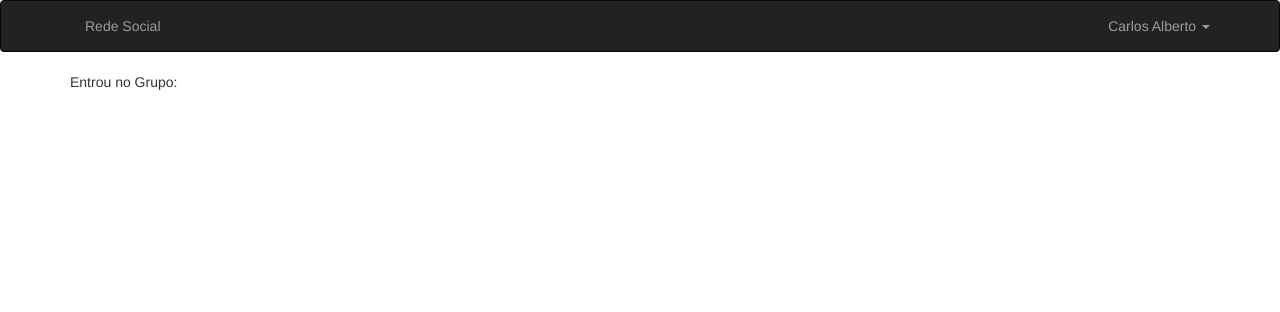
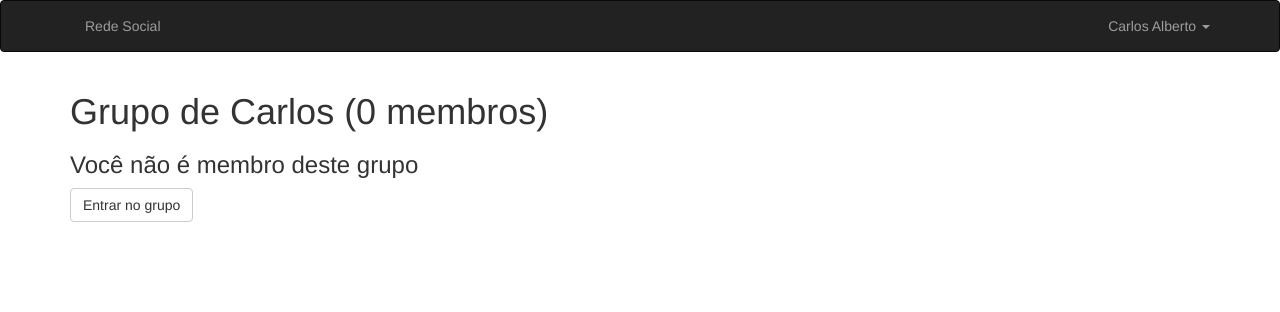
Before and after one commit to carlosaw/facebook, a PHP site: page /facebook/grupos/abrir/15 in a window 1280 px wide. Shown: the top 312 px of the page. Run offline with PHP 8.4, Linux system fonts and the light colour scheme; a user stored in the database is signed in; data comes from the database, SQL or seed files in the repository; tables that the repository leaves empty hold one stand-in row (values such as "Sample post").

Commit message:
Grupos-Ok

```diff
--- a/controllers/gruposController.php
+++ b/controllers/gruposController.php
@@ -10,13 +10,37 @@ class gruposController extends controller {
   public function abrir($id_grupo) {
     $u = new Usuarios();
 		$g = new Grupos();
+		$p = new Posts();
 
     $dados = array(
 			'usuario_nome' => ''
 		);
 		$dados['usuario_nome'] = $u->getNome($_SESSION['lgsocial']);
 
+		if(isset($_POST['post']) && !empty($_POST['post'])) {
+			$postmsg = addslashes($_POST['post']);
+			$foto = array();
+
+			if(isset($_FILES['foto']) && !empty($_FILES['foto']['tmp_name'])) {
+					$foto = $_FILES['foto'];
+			}
+			$p->addPost($postmsg, $foto, $id_grupo);
+		}
+
+		$dados['info'] = $g->getInfo($id_grupo);
+		$dados['id_grupo'] = $id_grupo;
+		$dados['is_membro'] = $g->isMembro($id_grupo, $_SESSION['lgsocial']);
+		$dados['qt_membros'] = $g->getQuantMembros($id_grupo);
+		$dados['feed'] = $p->getFeed($id_grupo);
+
     $this->loadTemplate('grupo', $dados);
   }
 
+  public function entrar($id_grupo) {
+    $id_usuario = $_SESSION['lgsocial'];
+    $g = new Grupos();
+    $g->addMembro($id_usuario, $id_grupo);
+		header("Location: ".BASE."grupos/abrir/".$id_grupo);
+  }
+
 }
--- a/models/grupos.php
+++ b/models/grupos.php
@@ -17,12 +17,54 @@ class Grupos extends model {
 
   public function criar($titulo) {
     $id_usuario = $_SESSION['lgsocial'];
-
+    // Insere o usuario logado no grupo
     $sql = "INSERT INTO grupos SET id_usuario = '$id_usuario', titulo = '$titulo'";
     $this->db->query($sql);
+    $id = $this->db->lastInsertId();
 
-    return $this->db->lastInsertId();// Loga usuario no grupo criado
+    // Insere o criador do grupo como membro
+    $sql = "INSERT INTO grupos_membros SET id_usuario = '$id_usuario', id_grupo = '$id'";
+    $this->db->query($sql);
+
+    return $id;
 
   }
 
+  public function getInfo($id_grupo) {
+    $array = array();
+
+    $sql = "SELECT * FROM grupos WHERE id = '$id_grupo'";
+    $sql = $this->db->query($sql) ;
+
+    if($sql->rowCount() > 0) {
+      $array = $sql->fetch();
+    }
+
+    return $array;
+  }
+  // Verifica se é membro do grupo
+  public function isMembro($id_grupo, $id_usuario) {
+    $sql = "SELECT * FROM grupos_membros WHERE id_grupo = '$id_grupo' AND id_usuario = '$id_usuario'";
+    $sql = $this->db->query($sql);
+
+    if($sql->rowCount() > 0) {
+      return true;
+    } else {
+      return false;
+    }
+  }
+  // Pega qtde. de membros do grupo
+  public function getQuantMembros($id_grupo) {
+    $sql = "SELECT COUNT(*) as c FROM grupos_membros WHERE id_grupo = '$id_grupo'";
+    $sql = $this->db->query($sql);
+    $sql = $sql->fetch();
+
+    return $sql['c'];
+  }
+  // Adiciona membro ao grupo
+  public function addMembro($id_usuario, $id_grupo) {
+    $sql = "INSERT INTO grupos_membros SET id_usuario = '$id_usuario', id_grupo = '$id_grupo'";
+    $this->db->query($sql);
+  }
+
 }
--- a/models/posts.php
+++ b/models/posts.php
@@ -1,7 +1,7 @@
 <?php
 class Posts extends model {
 
-  public function addPost($msg, $foto) {
+  public function addPost($msg, $foto, $id_grupo = '0') {
     $usuario = $_SESSION['lgsocial'];
 		$tipo = 'texto';
 		$url = '';
@@ -24,12 +24,12 @@ class Posts extends model {
 			}
     }
 
-    $sql = "INSERT INTO posts SET id_usuario = '$usuario', data_criacao = NOW(), tipo = '$tipo', texto = '$msg', url = '$url', id_grupo = '0'";
+    $sql = "INSERT INTO posts SET id_usuario = '$usuario', data_criacao = NOW(), tipo = '$tipo', texto = '$msg', url = '$url', id_grupo = '$id_grupo'";
     $this->db->query($sql);
 
   }
 
-	public function getFeed() {
+	public function getFeed($id_grupo = '0') {
 		$array = array();
 
 		$r = new Relacionamentos();
@@ -43,7 +43,7 @@ class Posts extends model {
 		(select count(*) from posts_likes where posts_likes.id_post = posts.id and posts_likes.id_usuario = '".$_SESSION['lgsocial']."') as liked,
 		(select count(*) from posts_comentarios where posts_comentarios.id_post = posts.id and posts_comentarios.id_usuario = '".$_SESSION['lgsocial']."') as comentarios
 		FROM posts
-		WHERE id_usuario IN (".implode(',', $ids).")
+		WHERE id_usuario IN (".implode(',', $ids).") AND id_grupo = '$id_grupo'
 		ORDER BY data_criacao DESC";
 		$sql = $this->db->query($sql);
 
--- a/views/grupo.php
+++ b/views/grupo.php
@@ -1 +1,28 @@
-Entrou no Grupo:
+<h1><?php echo $info['titulo']; ?> (<?php echo $qt_membros; ?> membro<?php echo ($qt_membros == '1')?'':'s';?>)</h1>
+<?php if($is_membro): ?>
+
+  <div class="post_area">
+    <form method="POST" enctype="multipart/form-data">
+      <textarea name="post" class="form-control" placeholder="O que você está pensando?"></textarea><br/>
+      <input type="file" name="foto" /><br/>
+      <input type="submit" value="Enviar" class="btn btn-default" />
+    </form>
+  </div>
+  <?php if($feed):?>
+    <div class="feed">
+      <?php
+        foreach($feed as $postitem){
+          $this->loadView('postitem', $postitem);
+        }
+      ?>
+    </div>
+    <?php else: ?>
+      <h3>Envie um Post agora!</h3>
+  <?php endif;?>
+
+<?php else: ?>
+<h3>Você não é membro deste grupo</h3>
+
+<a href="<?php echo BASE; ?>grupos/entrar/<?php echo $id_grupo; ?>" class="btn btn-default">Entrar no grupo</a>
+
+<?php endif; ?>
```
Also changed, not shown: views/home.php (+5 -5 lines).
